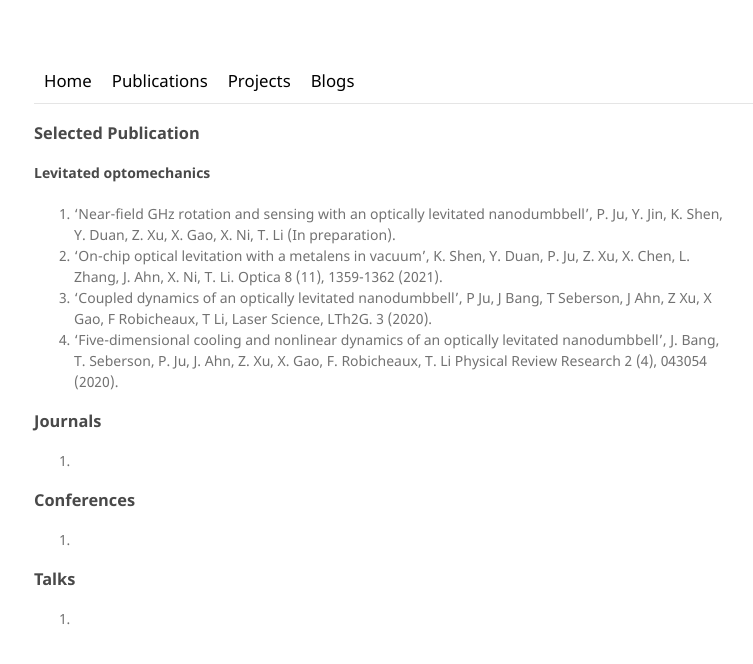
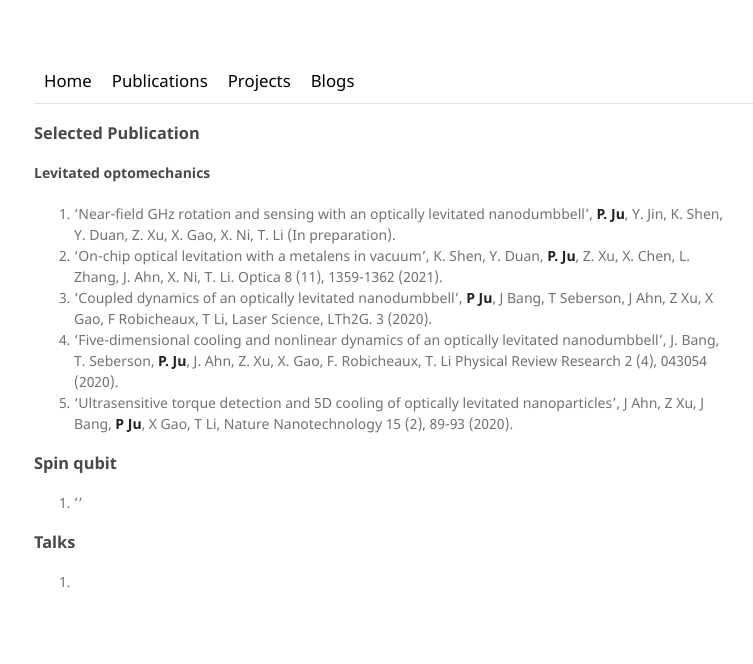
Before and after one commit to peng-ju/peng-ju.github.io, a Jekyll site: the page built from publications/index.md, in a window 1280 px wide. Shown: the top 664 px of the page, without its empty margins (106-859 px from the left). Built offline with Jekyll 4.4.1, drawn with Linux system fonts in a browser that asks for light colours.

Commit message:
Update index.md

```diff
--- a/publications/index.md
+++ b/publications/index.md
@@ -6,17 +6,18 @@ title: Publications
 ### Selected Publication
 
 #### Levitated optomechanics
-1. 'Near-field GHz rotation and sensing with an optically levitated nanodumbbell', P. Ju, Y. Jin, K. Shen, Y. Duan, Z. Xu, X. Gao, X. Ni, T. Li (In preparation).
-2. 'On-chip optical levitation with a metalens in vacuum', K. Shen, Y. Duan, P. Ju, Z. Xu, X. Chen, L. Zhang, J. Ahn, X. Ni, T. Li. Optica 8 (11), 1359-1362 (2021).
-3. 'Coupled dynamics of an optically levitated nanodumbbell', P Ju, J Bang, T Seberson, J Ahn, Z Xu, X Gao, F Robicheaux, T Li, Laser Science, LTh2G. 3 (2020).
-4. 'Five-dimensional cooling and nonlinear dynamics of an optically levitated nanodumbbell', J. Bang, T. Seberson, P. Ju, J. Ahn, Z. Xu, X. Gao, F. Robicheaux, T. Li
+1. 'Near-field GHz rotation and sensing with an optically levitated nanodumbbell', **P. Ju**, Y. Jin, K. Shen, Y. Duan, Z. Xu, X. Gao, X. Ni, T. Li (In preparation).
+2. 'On-chip optical levitation with a metalens in vacuum', K. Shen, Y. Duan, **P. Ju**, Z. Xu, X. Chen, L. Zhang, J. Ahn, X. Ni, T. Li. Optica 8 (11), 1359-1362 (2021).
+3. 'Coupled dynamics of an optically levitated nanodumbbell', **P Ju**, J Bang, T Seberson, J Ahn, Z Xu, X Gao, F Robicheaux, T Li, Laser Science, LTh2G. 3 (2020).
+4. 'Five-dimensional cooling and nonlinear dynamics of an optically levitated nanodumbbell', J. Bang, T. Seberson, **P. Ju**, J. Ahn, Z. Xu, X. Gao, F. Robicheaux, T. Li
 Physical Review Research 2 (4), 043054 (2020).
+5. 'Ultrasensitive torque detection and 5D cooling of optically levitated nanoparticles', J Ahn, Z Xu, J Bang, **P Ju**, X Gao, T Li, Nature Nanotechnology 15 (2), 89-93 (2020).
 
-### Journals
-1.
+### Spin qubit
+1. ''
 
-### Conferences
-1.
+
+
 
 ### Talks
 1.
```
